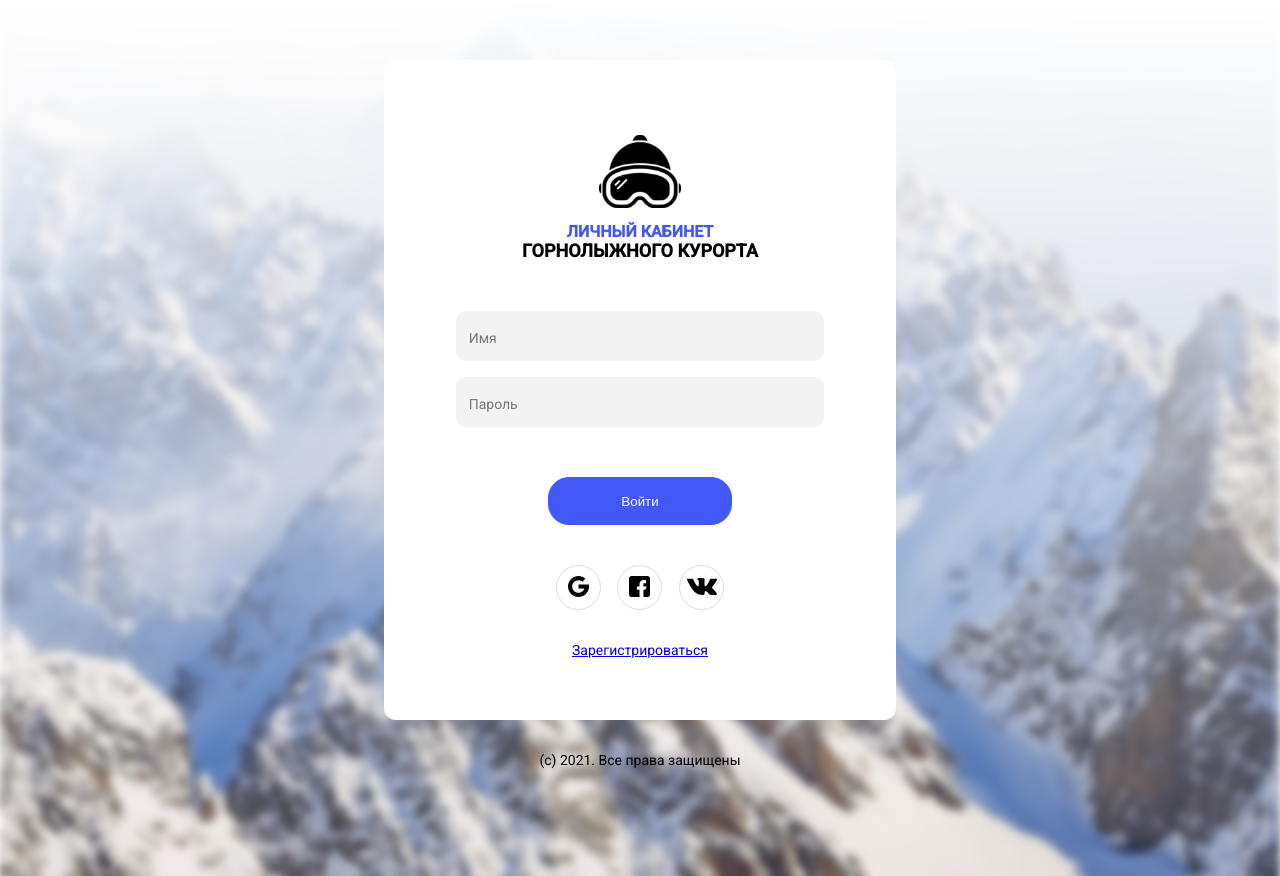
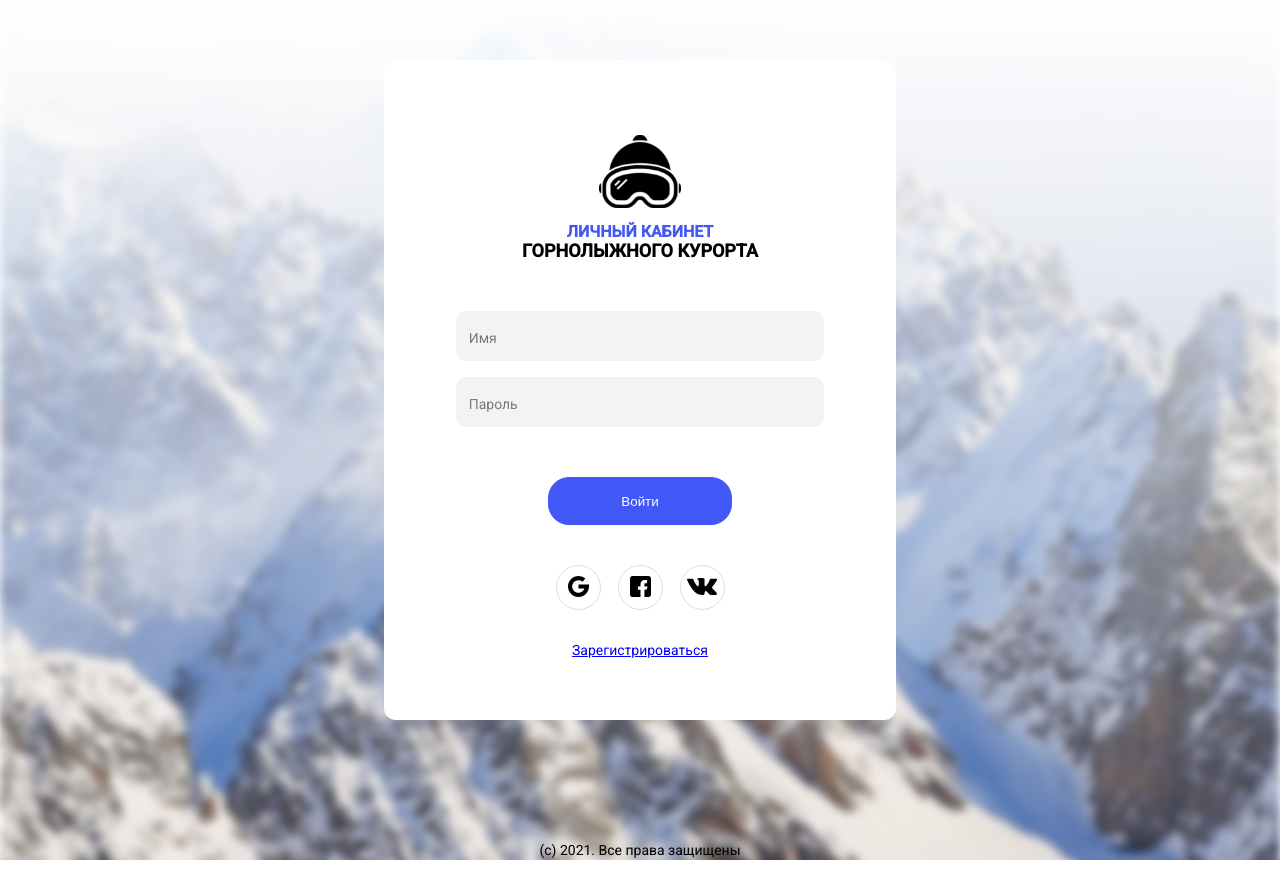
Before and after one commit to ArtemKirichuk/ski-pass, an Angular app: page /#/autorization in a window 1280 px wide. Built offline with nearby package versions, Linux system fonts and the light colour scheme.

Commit message:
refactor: улучшены стили для регистрации и логина

```diff
--- a/src/app/modules/autorization/autorization.component.scss
+++ b/src/app/modules/autorization/autorization.component.scss
@@ -4,8 +4,16 @@
     padding-top: 60px;
     background-size: cover;
     height: 100%;
-    padding-bottom: 16px;
+    display: flex;
+    flex-direction: column;
+    justify-content: space-between;
+    //box-sizing: border-box;
+    //position: relative;
+    //padding-bottom: 55px;
     //width: 100%;
+    //-moz-box-sizing: border-box;
+    //-moz-height: 100%
+    //border: 1px solid black;
 }
 
 .login-block {
@@ -42,14 +50,12 @@
     }
 }
 
-
 .logo {
     width: 16%;
     margin-top: 75px;
     margin-bottom: 15px;
     border: none;
 }
-
 
 .text-field {
     margin-bottom: 1rem;
@@ -138,7 +144,6 @@
     }
 }
 
-
 .btn-block {
     width: 50%;
     margin: 0 auto;
@@ -147,7 +152,7 @@
 
 .social-block {
     margin-top: 40px;
-    width: 33%;
+    width: 169px;
     display: flex;
     justify-content: space-between;
 }
@@ -169,5 +174,4 @@
 
 .copyright-block {
     text-align: center;
-    margin-top: 30px;
 }
--- a/src/app/modules/registration/registration.component.scss
+++ b/src/app/modules/registration/registration.component.scss
@@ -3,8 +3,11 @@
     background-attachment: fixed;
     padding-top: 60px;
     background-size: cover;
+    display: flex;
+    flex-direction: column;
+    justify-content: space-between;
     //box-sizing: border-box;
-    padding-bottom: 16px;
+    //padding-bottom: 16px;
     height: 100%;
 }
 
@@ -144,7 +147,7 @@
 
 .social-block {
     margin-top: 40px;
-    width: 33%;
+    width: 169px;
     display: flex;
     justify-content: space-between;
 }
@@ -166,5 +169,4 @@
 
 .copyright-block {
     text-align: center;
-    margin-top: 30px;
 }
```
